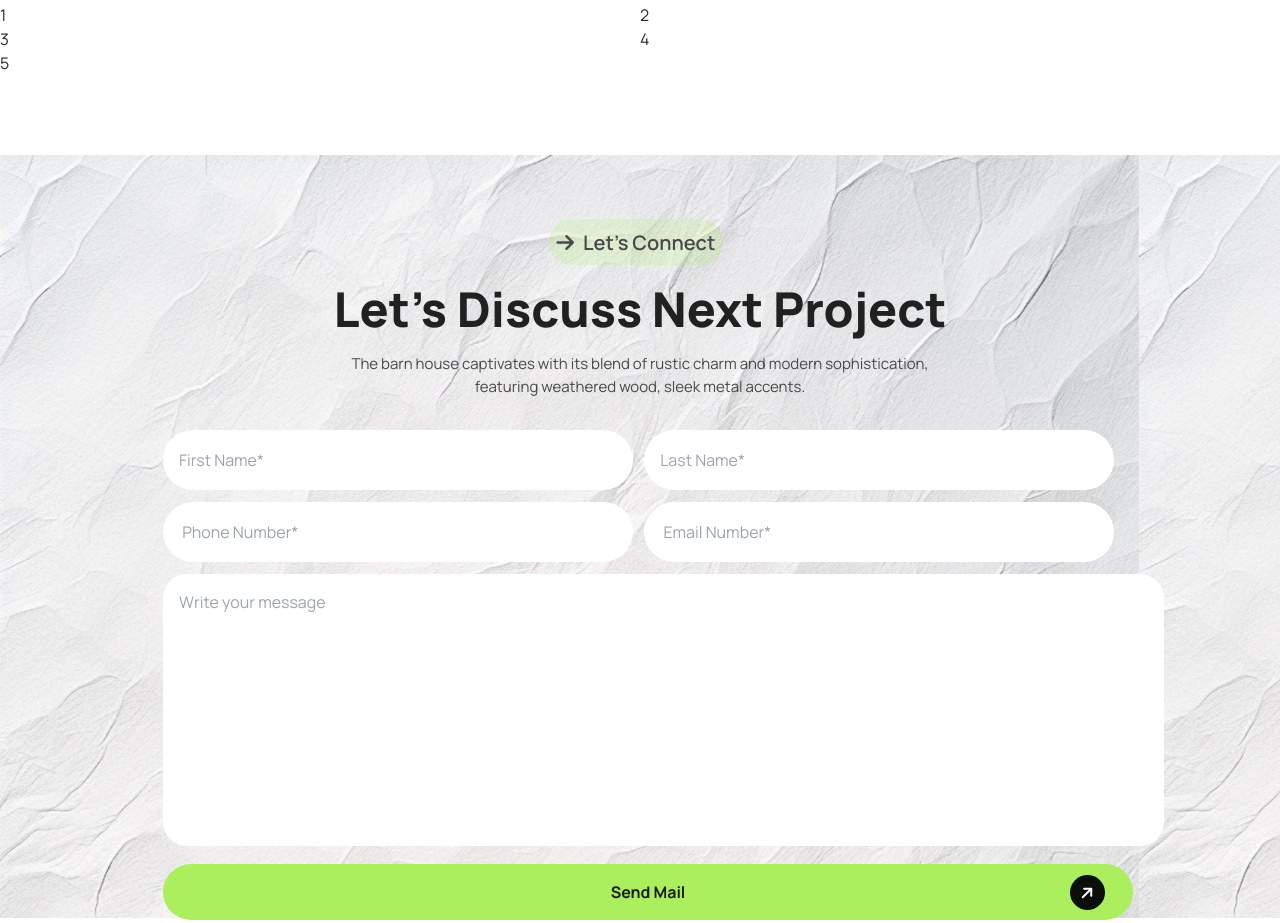
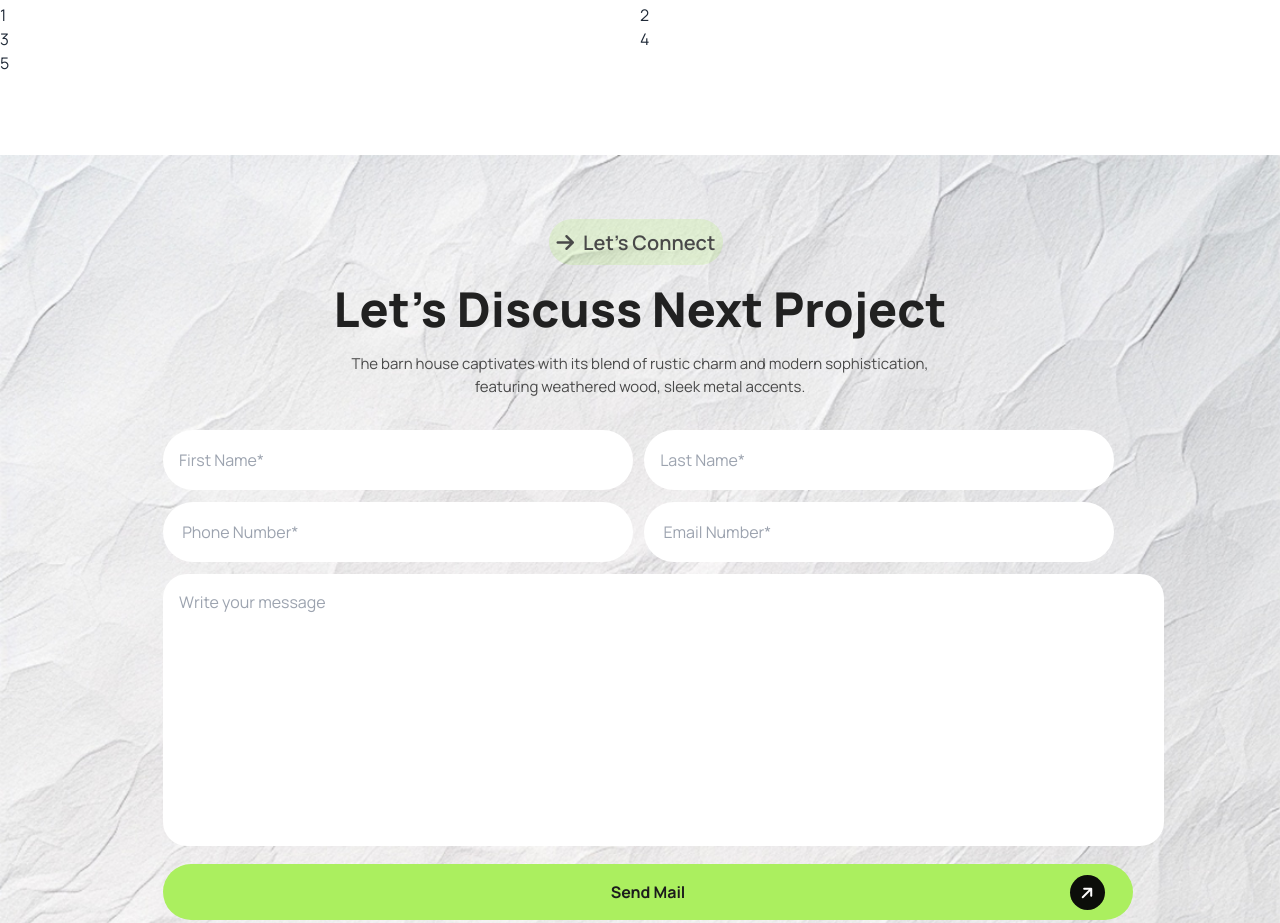
Before and after one commit to devsamim/B10-A03-SAMIM-MONDAL, a plain HTML site: page index.html in a window 1280 px wide. Shown: the part 2446-3369 px from the top of the page. Drawn offline with nearby package versions, Linux system fonts and the light colour scheme.

```diff
--- a/index.html
+++ b/index.html
@@ -175,7 +175,7 @@
    </section>
    <!-- our portfolio section end -->
    <!-- discuss section start -->
-     <section  style="background-image: url(./assets/bg.jpg);">
+     <section class="w-full h-[830px] object-fill bg-no-repeat bg-cover"  style="background-image: url(./assets/bg.jpg);">
       <div class="container mx-auto">
         <div class="text-center mt-20">
           <button class="text-xl p-2 rounded-full mb-5 text-wrap mr-2 font-semibold text-[#494949] bg-[#ABEF5F33] mt-16"><i class="fa-solid fa-arrow-right mt-[6px] mr-[5px]  text-[#494949]"></i> Let’s Connect</button>
```
